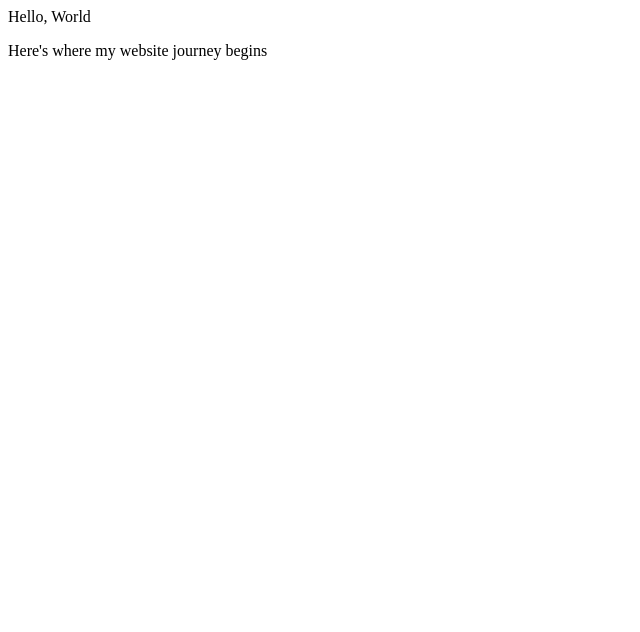
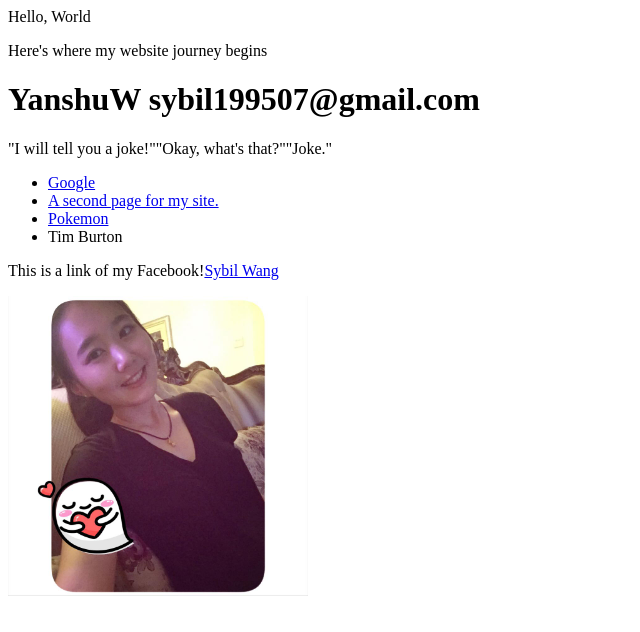
Before and after one commit to J4502-ss17/Sybil, a plain HTML site: page index.html in a window 1280 px wide. Shown: the whole page, without its empty margins (0-640 px from the left). Drawn offline with Linux system fonts and the light colour scheme.

Commit message:
hmmmmmmmmmm

```diff
--- a/index.html
+++ b/index.html
@@ -1,9 +1,45 @@
 <html>
  <head>
-  <title>My awesome website example</title>
+  <title>YanshuW First Site</title>
  </head>
    <body>
      <hl>Hello, World</hl>
      <p>Here's where my website journey begins</p>
    </body>
 </html>
+
+<!DOCTYPE html PUBLIC "-//W3C//DTD XHTML 1.0 Transitional//EN"
+   "http://www.w3.org/TR/xhtml1/DTD/xhtml1-transitional.dtd">
+
+<html xmlns="http://www.w3.org/1999/xhtml">
+
+<head>
+	<title>	First Site for J4502 </title>
+	<meta http-equiv="content-type"
+		content="text/html;charset=utf-8" />
+
+</head>
+
+<body>
+<!--This is a comment. It won't show up in your browser, only in the page source-->
+
+  <h1>YanshuW  sybil199507@gmail.com</h1>
+  <p> "I will tell you a joke!""Okay, what's that?""Joke."</p>
+
+<ul>
+    <li><a href="http://www.google.com">Google</a></li>
+    <li><a href="index.html">A second page for my site.</a></li>
+    <li><a href="http://www.pokemon.com/us/">Pokemon</a></li>
+    <li>Tim Burton</li>
+</ul>
+
+  <p>This is a link of my Facebook!<a href="https://www.facebook.com/yanshu.wang.31">Sybil Wang</a></p>
+
+  <a href="mailto:sybil199507@gmail.com">
+  <img src="Facebook Photo.jpg" alt="Sybil's Photo." title="Sybil Wang" width="300px" /></a>
+
+
+
+</body>
+
+</html>
```
